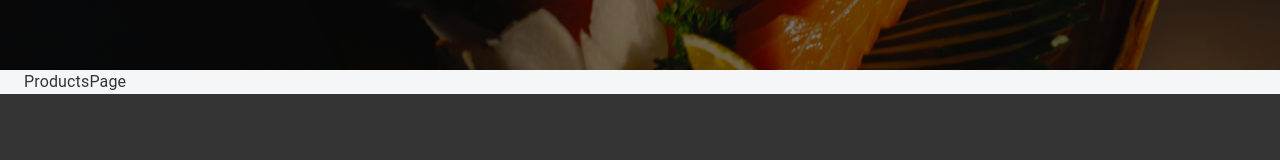
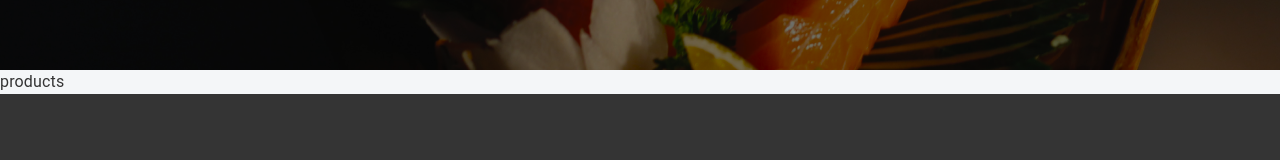
Before and after one commit to azizbeksiddikov/burak-react, a React (Create React App) app: page /products in a window 1280 px wide. Shown: the part 330-490 px from the top of the page. Built offline with nearby package versions, Linux system fonts and the light colour scheme.

Commit message:
feat: develop productsPage nested routing system

```diff
--- a/src/app/App.tsx
+++ b/src/app/App.tsx
@@ -14,7 +14,7 @@
 
 function App() {
   const location = useLocation();
-  console.log(location.pathname);
+  // console.log(location.pathname);
 
   return (
     <>
--- /dev/null
+++ b/src/app/screens/productsPage/ChosenProduct.tsx
@@ -0,0 +1,5 @@
+import React from "react";
+
+export default function ChosenProduct() {
+  return <div>ChosenProduct</div>;
+}
--- /dev/null
+++ b/src/app/screens/productsPage/Products.tsx
@@ -0,0 +1,5 @@
+import React from "react";
+
+export default function Products() {
+  return <div>products</div>;
+}
--- a/src/app/screens/productsPage/index.tsx
+++ b/src/app/screens/productsPage/index.tsx
@@ -1,6 +1,23 @@
 import React from "react";
+import { Route, Switch, useRouteMatch } from "react-router-dom";
 import { Container } from "@mui/material";
+import ChosenProduct from "./ChosenProduct";
+import Products from "./Products";
 
 export default function ProductsPage() {
-  return <Container>ProductsPage</Container>;
+  const products = useRouteMatch();
+  console.log(products);
+
+  return (
+    <div className="products-page">
+      <Switch>
+        <Route path={`${products.path}/:productId`}>
+          <ChosenProduct />
+        </Route>
+        <Route path={`${products.path}/`}>
+          <Products />
+        </Route>
+      </Switch>
+    </div>
+  );
 }
```
